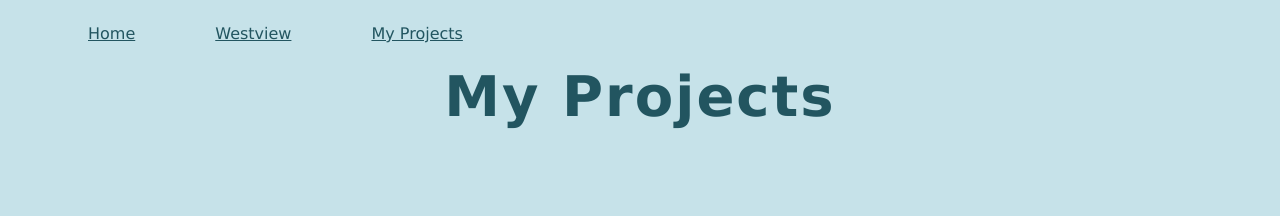
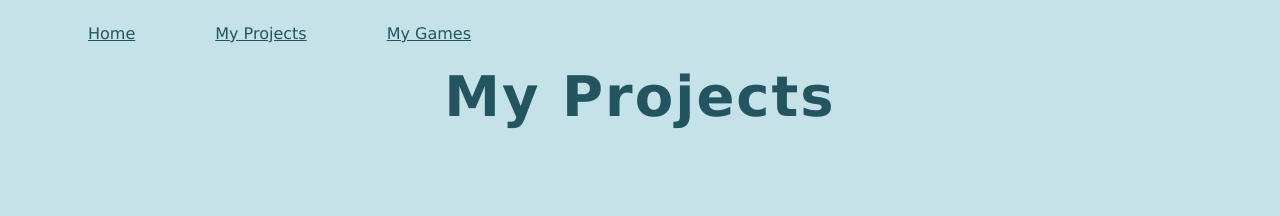
Before and after one commit to WVCS/website-alysalutz, a plain HTML site: page projects.html in a window 1280 px wide. Shown: the top 216 px of the page. Drawn offline with Linux system fonts and the light colour scheme.

Commit message:
Update projects.html

```diff
--- a/projects.html
+++ b/projects.html
@@ -8,8 +8,8 @@
   <body>
     <ul>
        <li><a href = "index.html"> Home </a> </li>
-      <li><a href = "https://westview.powayusd.com/"> Westview </a> </li>
       <li><a href = "projects.html"> My Projects </a> </li>
+      <li><a href = "games.html"> My Games </a> </li>
     </ul>
     <br>
     <center>
```
